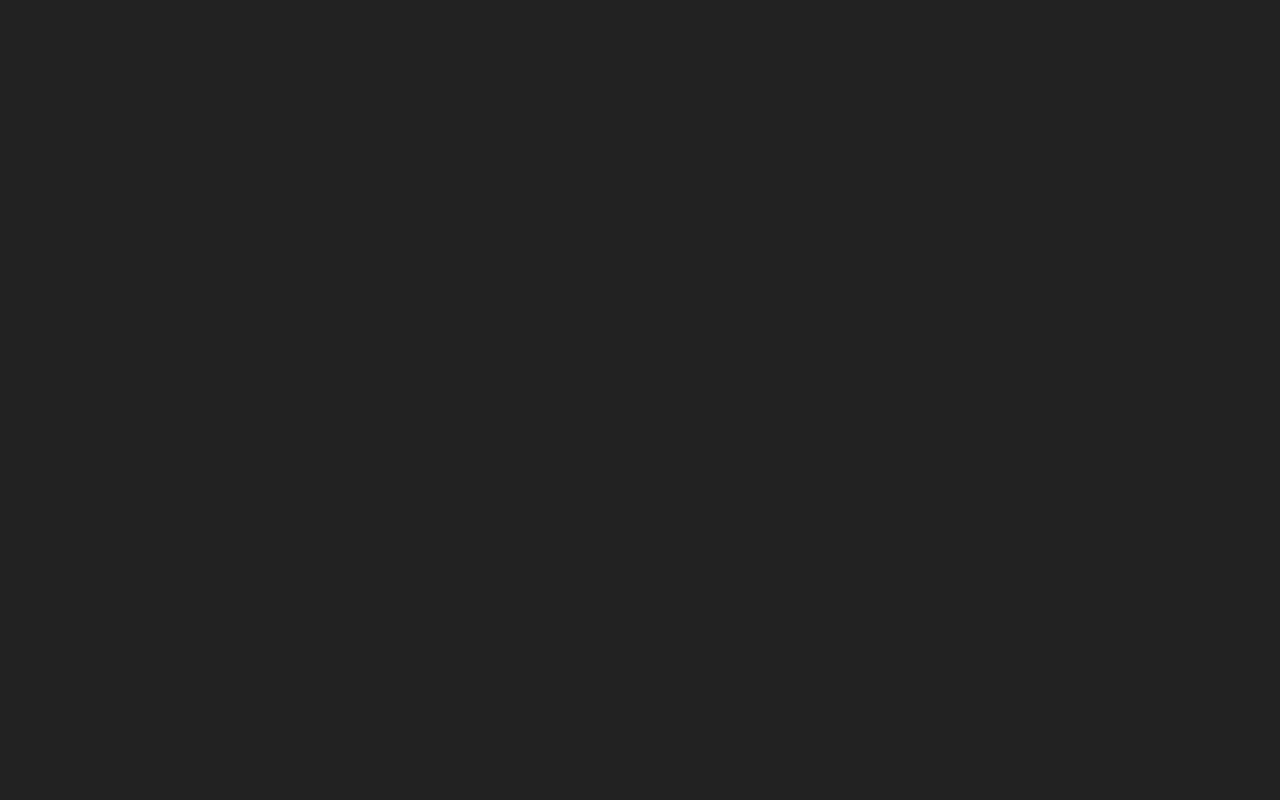
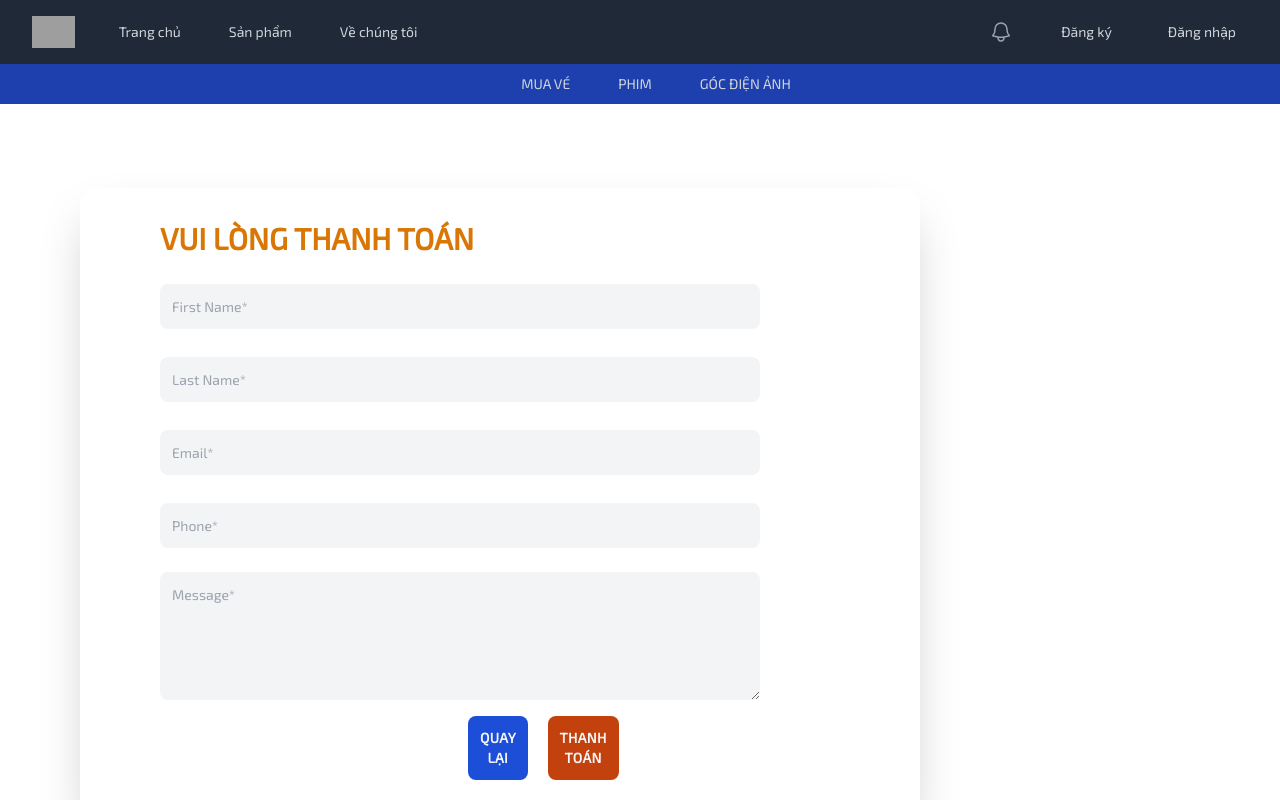
Before and after one commit to dobfood/FE-cinema, a React (Create React App) app: page /mua-ve/thanh-toan in a window 1280 px wide. Before the commit this address had no page. Shown: the top 800 px of the page. Built offline with nearby package versions, Linux system fonts and the light colour scheme; grey boxes are pictures that could not be loaded; what tw-elements would draw is missing.

Commit message:
show name in header done!

```diff
--- a/package.json
+++ b/package.json
@@ -10,6 +10,7 @@
     "@testing-library/react": "^13.4.0",
     "@testing-library/user-event": "^13.5.0",
     "axios": "^1.1.3",
+    "bcrypt": "^5.1.0",
     "bcryptjs": "^2.4.3",
     "clsx": "^1.2.1",
     "crypto-browserify": "^3.12.0",
--- a/src/App.js
+++ b/src/App.js
@@ -1,22 +1,28 @@
 import "./App.css";
-import { Route, Routes } from "react-router-dom";
+import { BrowserRouter, Route, Routes } from "react-router-dom";
 import Master from "./component/master/master";
 import Login from "./component/login/login";
 import Registration from "./component/register/register";
 import Sidebar from "./component/sidebar/index";
 import Seat from "./component/seat/seat";
+import Invoice from "./component/invoice/invoice";
+import Header from "./component/header/header";
 
 function App() {
   return (
     <>
+    <BrowserRouter>
+    <Header/>
       <Routes>
         <Route path="/" element={<Master />}>
           <Route path="/dang-ky" element={<Registration />} />
           <Route path="" element={<Sidebar />} />
           <Route path="/dang-nhap" element={<Login />} />
           <Route path="/mua-ve/chon-ghe" element={<Seat />} />
+          <Route path="/mua-ve/thanh-toan" element={<Invoice />} />
         </Route>
       </Routes>
+      </BrowserRouter>
     </>
   );
 }
--- a/src/app/store.js
+++ b/src/app/store.js
@@ -1,11 +1,11 @@
 import { configureStore } from '@reduxjs/toolkit';
 // import productReducer from './productReducer';
-import showNameUserReducer from "../feauture/showUser/showNameUser.Slice"
+import accountReducer from "../feauture/account/account.slice"
 
 const store = configureStore({
     reducer : {
         // phone : productReducer,
-        showUser: showNameUserReducer,
+        account: accountReducer
     }
 })
 
--- a/src/component/header/header.jsx
+++ b/src/component/header/header.jsx
@@ -5,13 +5,17 @@ import { useState } from "react";
 import { Link } from "react-router-dom";
 import { useDispatch, useSelector } from "react-redux";
 import axios from "axios";
+import { isLogin } from "../../feauture/account/account.slice";
 
 function HomeCss(...homeCss) {
   return homeCss.filter(Boolean).join(" ");
 }
 export default function Header() {
-  const showNameUser = useSelector((state) => state.showUser);
-
+  const account = useSelector((state) => {
+    console.log(state);
+    return state.account;
+  });
+const dispatch = useDispatch()
   const [current, setCurrent] = useState(false);
   return (
     <Disclosure as="nav" className="bg-gray-800">
@@ -153,8 +157,42 @@ export default function Header() {
                 </Menu>
               </div>
               {/* Register, login */}
-              {/* {  console.log('name is header:' + showNameUser) */}
+              {account.isLogin ? (
+                <div className="flex ml-8">
+                  <svg
+                    xmlns="http://www.w3.org/2000/svg"
+                    fill="none"
+                    viewBox="0 0 24 24"
+                    strokeWidth={1.5}
+                    stroke="currentColor"
+                    className="w-5 h-5 mr-1 "
+                  >
+                    <path
+                      strokeLinecap="round"
+                      strokeLinejoin="round"
+                      d="M17.982 18.725A7.488 7.488 0 0012 15.75a7.488 7.488 0 00-5.982 2.975m11.963 0a9 9 0 10-11.963 0m11.963 0A8.966 8.966 0 0112 21a8.966 8.966 0 01-5.982-2.275M15 9.75a3 3 0 11-6 0 3 3 0 016 0z"
+                    />
+                  </svg>
 
+                  <div className="">{account.user.name}</div>
+                  <button onClick={()=>{dispatch(isLogin(false))}}>
+                    <svg
+                      xmlns="http://www.w3.org/2000/svg"
+                      fill="none"
+                      viewBox="0 0 24 24"
+                      strokeWidth={1.5}
+                      stroke="currentColor"
+                      className="w-5 h-5 ml-3 hover:bg-gray-1000"
+                    >
+                      <path
+                        strokeLinecap="round"
+                        strokeLinejoin="round"
+                        d="M5.636 5.636a9 9 0 1012.728 0M12 3v9"
+                      />
+                    </svg>
+                  </button>
+                </div>
+              ) : (
                 <div className="btn-header">
                   <div className="hidden sm:ml-6 sm:block">
                     <div className="flex space-x-4">
@@ -169,7 +207,7 @@ export default function Header() {
                         aria-current={current ? "page" : undefined}
                       >
                         {" "}
-                      Đăng kí
+                        Đăng ký
                       </Link>
                     </div>
                   </div>
@@ -191,6 +229,7 @@ export default function Header() {
                     </div>
                   </div>
                 </div>
+              )}
               {/* End */}
             </div>
           </div>
--- /dev/null
+++ b/src/component/invoice/invoice.jsx
@@ -0,0 +1,75 @@
+export default function Invoice() {
+  return (
+    <div>
+      <div class="flex justify-center items-center w-screen h-screen bg-white">
+        <div class="container mx-auto my-4 px-4 lg:px-20">
+          <div class="w-full p-8 my-4 md:px-12 lg:w-9/12 lg:pl-20 lg:pr-40 mr-auto rounded-2xl shadow-2xl">
+            <div class="flex">
+              <h4 class="font-bold uppercase text-3xl text-amber-600">
+                Vui lòng thanh toán
+              </h4>
+            </div>
+            <div class="grid grid-cols-1 gap-5 md:grid-cols mt-5">
+              <input
+                class="w-full bg-gray-100 text-gray-900 mt-2 p-3 rounded-lg focus:outline-none focus:shadow-outline"
+                type="text"
+                placeholder="First Name*"
+              />
+              <input
+                class="w-full bg-gray-100 text-gray-900 mt-2 p-3 rounded-lg focus:outline-none focus:shadow-outline"
+                type="text"
+                placeholder="Last Name*"
+              />
+              <input
+                class="w-full bg-gray-100 text-gray-900 mt-2 p-3 rounded-lg focus:outline-none focus:shadow-outline"
+                type="email"
+                placeholder="Email*"
+              />
+              <input
+                class="w-full bg-gray-100 text-gray-900 mt-2 p-3 rounded-lg focus:outline-none focus:shadow-outline"
+                type="number"
+                placeholder="Phone*"
+              />
+            </div>
+            <div class="my-4">
+              <textarea
+                placeholder="Message*"
+                class="w-full h-32 bg-gray-100 text-gray-900 mt-2 p-3 rounded-lg focus:outline-none focus:shadow-outline"
+              ></textarea>
+            </div>
+            <div class="my-2 w-1/2 lg:w-1/4 flex ml-72">
+              <button
+                class="uppercase text-sm font-bold tracking-wide bg-blue-700 text-gray-100 p-3 rounded-lg w-full mx-5
+                            hover:bg-blue-600 active:bg-blue-600  focus:ring-blue-300"
+              >
+                Quay lại
+              </button>
+              <button
+                class="uppercase text-sm font-bold tracking-wide bg-orange-700 text-gray-100 p-3 rounded-lg w-full
+                          focus:outline-none focus:shadow-outline  hover:bg-orange-600 active:bg-orange-600  focus:ring-orange-300"
+              >
+                Thanh toán
+              </button>
+            </div>
+          </div>
+        </div>
+      </div>
+
+      {/* <div class="flex items-end justify-end fixed bottom-0 right-0 mb-4 mr-4 z-10">
+        <div>
+          <a
+            title="Buy me a pizza"
+            href="https://www.buymeacoffee.com/Dekartmc"
+            target="_blank"
+            class="block w-16 h-16 rounded-full transition-all shadow hover:shadow-lg transform hover:scale-110 hover:rotate-12"
+          >
+            <img
+              class="object-cover object-center w-full h-full rounded-full"
+              src="https://img.icons8.com/emoji/48/000000/pizza-emoji.png"
+            />
+          </a>
+        </div>
+      </div> */}
+    </div>
+  );
+}
--- a/src/component/login/login.jsx
+++ b/src/component/login/login.jsx
@@ -1,11 +1,11 @@
-import React, { useEffect, useState } from "react";
+import React, { useState } from "react";
 import { Formik, Form, Field, ErrorMessage } from "formik";
 import axios from "axios";
 import * as Yup from "yup";
 import bcrypt from "bcryptjs";
 import { useNavigate } from "react-router-dom";
 import { useDispatch } from "react-redux";
-import { showNameUser } from "../../feauture/showUser/showNameUser.Slice";
+import { accountName, isLogin } from "../../feauture/account/account.slice";
 
 const RegisterSchema = Yup.object().shape({
   email: Yup.string().required("Bắt buộc!"),
@@ -13,23 +13,20 @@ const RegisterSchema = Yup.object().shape({
 });
 
 export default function Login() {
-  const [showName, setShowName] = useState({
-    name:''
-  });
   const dispatch = useDispatch();
+  const navigate = useNavigate();
   const [existedEmail, setExistedEmail] = useState("");
-  console.log(showName);
 
   const handleLogin = async (data) => {
     return await axios
       .post("http://localhost:2212/api/auth/signin", data)
       .then((res) => {
-        setShowName(res.data.name);
-        dispatch(showNameUser(showName))
+        dispatch(accountName(res.data.name));
+        dispatch(isLogin(true));
+        navigate('/')
       })
-      .catch((e) => console.log(e));
+      .catch((e) => dispatch(isLogin(false)));
   };
-  const navigate = useNavigate();
   return (
     <Formik
       initialValues={{
--- a/src/component/master/master.jsx
+++ b/src/component/master/master.jsx
@@ -7,7 +7,6 @@ import MenuBar from "../menu/menu";
 export default function Master() {
   return (
     <>
-      <Header/>
       <MenuBar/>
       <Outlet />
       <Footer />
--- a/src/component/seat/seat.css
+++ b/src/component/seat/seat.css
@@ -69,7 +69,7 @@ body {
   margin-bottom: 100;
   height: 80px;
   background: white;
-  width: 80%;
+  width: 100%;
   transform: rotateX(-30deg) scale(1.1);
   box-shadow: 0 3px 10px 2px;
 }
@@ -77,18 +77,18 @@ body {
 .Cinema .screen .text {
   color: #222222;
   transform: rotateX(-30deg) scale(1.1);
-  font-size: x-large;
-  width: 200px;
+  font-size: xx-large;
+  width: 300px;
   position: absolute;
   top: 50%;
   left: 50%;
-  margin: -20px 0px 0px -90px;
+  margin: -26px 0px 0px -150px;
 }
 
 .Cinema .seats {
   display: grid;
   grid-gap: 15px;
-  grid-template-columns: repeat(15, min-content);
+  grid-template-columns: repeat(7, min-content);
   align-items: center;
   margin-bottom: 15;
 }
@@ -143,8 +143,8 @@ body {
 .seat {
   display: inline-block;
   background: #626262;
-  width: 40px;
-  height: 25px;
+  width: 80px;
+  height: 40px;
   border-top-left-radius: 10px;
   border-top-right-radius: 10px;
   transition: transform 0.3s ease-in-out;
--- a/src/component/seat/seat.jsx
+++ b/src/component/seat/seat.jsx
@@ -13,7 +13,7 @@ const movies = [
   {
     name: "Avenger",
     price: 70,
-    occupied: [20, 21, 30, 1, 2, 8],
+    occupied: [20, 21, 30, 1, 2, 8 ,60,75,49,59,75,76],
   },
   {
     name: "Joker",
@@ -32,7 +32,7 @@ const movies = [
   },
 ];
 
-const seats = Array.from({ length: 21 * 5 }, (_, i) => i);
+const seats = Array.from({ length: 7 * 5 }, (_, i) => i);
 
 export default function Seat() {
   const [selectedMovie, setSelectedMovie] = useState(movies[0]);
@@ -165,13 +165,13 @@ function ShowCase() {
   return (
     <ul className="ShowCase">
       <li>
-        <span className="seat" /> <small>N/A</small>
+        <span className="seat" /> <small>Có thể chọn</small>
       </li>
       <li>
-        <span className="seat selected" /> <small>Đang chọn</small>
+        <span className="seat selected" /> <small>Ghế đang chọn</small>
       </li>
       <li>
-        <span className="seat occupied" /> <small>Đã chọn</small>
+        <span className="seat occupied" /> <small>Ghế đã bán</small>
       </li>
     </ul>
   );
--- /dev/null
+++ b/src/feauture/account/account.slice.jsx
@@ -0,0 +1,23 @@
+import { createSlice } from "@reduxjs/toolkit";
+
+const accountSlice = createSlice({
+  name: "account",
+  initialState: {
+    user:{
+    },
+    isLogin:false,
+  },
+  reducers: {
+    accountName: (state, action) => {
+      state.user.name = action.payload;
+    },
+    isLogin :(state,action) =>{
+      state.isLogin = action.payload
+    }
+  },
+});
+
+export const { accountName } = accountSlice.actions;
+export const { isLogin } = accountSlice.actions;
+
+export default accountSlice.reducer;
--- a/src/feauture/showUser/showNameUser.Slice.jsx
+++ /dev/null
@@ -1,15 +0,0 @@
-import { createSlice } from "@reduxjs/toolkit";
-let names = [];
-const showNameUserSlice = createSlice({
-  name: "showName",
-  initialState:names,
-  reducers: {
-    showNameUser: (state, action) => {
-      console.log(action.payload);
-        state.names.push(action.payload)
-    },
-  },
-});
-
-export const { showNameUser } = showNameUserSlice.actions;
-export default showNameUserSlice.reducer;
--- a/src/index.js
+++ b/src/index.js
@@ -5,7 +5,6 @@ import App from "./App";
 import "tw-elements";
 
 // import 'mdb-react-ui-kit/dist/css/mdb.min.css'
-import { BrowserRouter } from "react-router-dom";
 import { Provider } from "react-redux";
 import store from "./app/store";
 
@@ -13,9 +12,7 @@ const root = ReactDOM.createRoot(document.getElementById("root"));
 root.render(
   <React.StrictMode>
     <Provider store={store}>
-      <BrowserRouter>
         <App />
-      </BrowserRouter>
     </Provider>
   </React.StrictMode>
 );
```
Also changed, not shown: 1 other file (tests, documents, lock files or other folders). Lines whose indentation alone changed are shown as unchanged.
